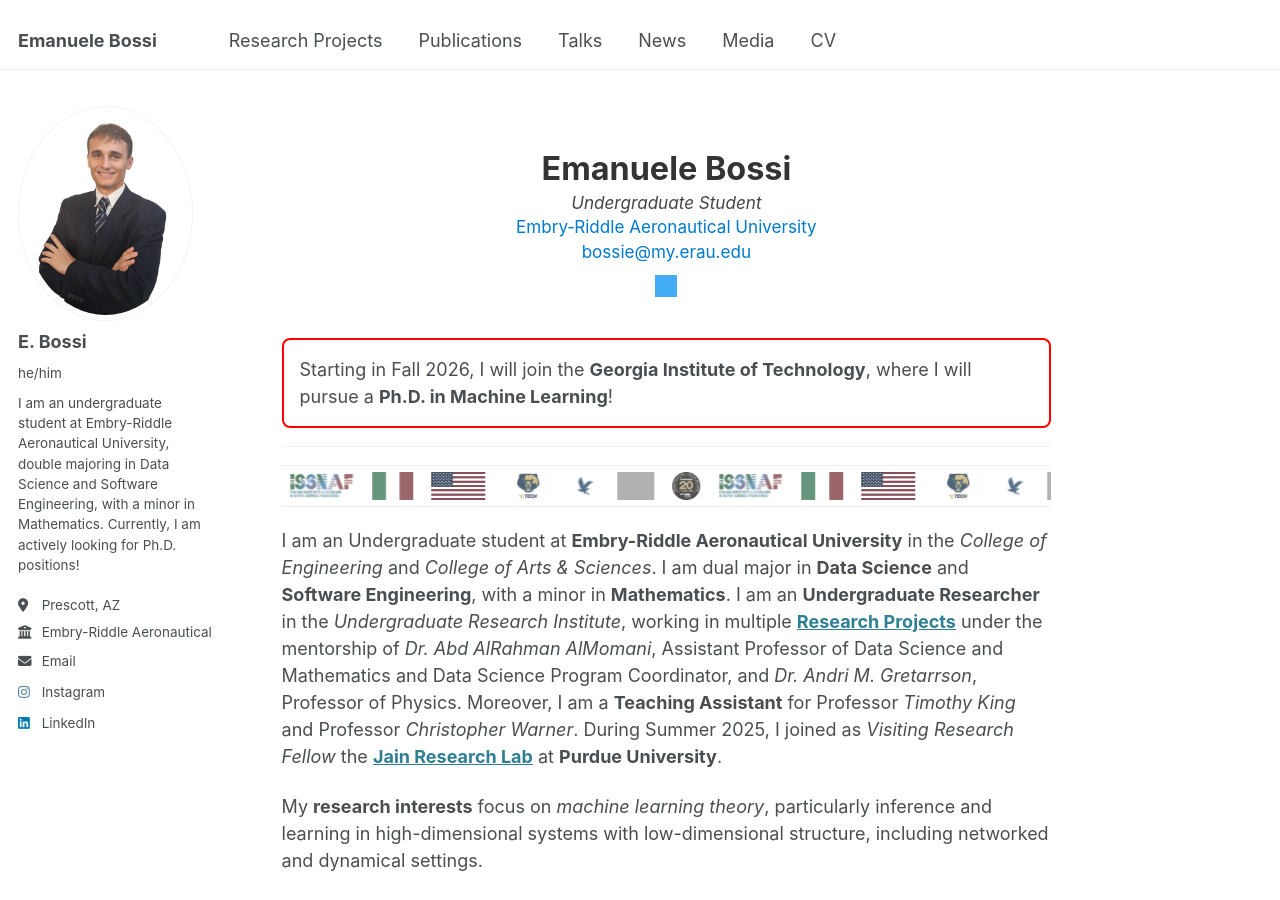
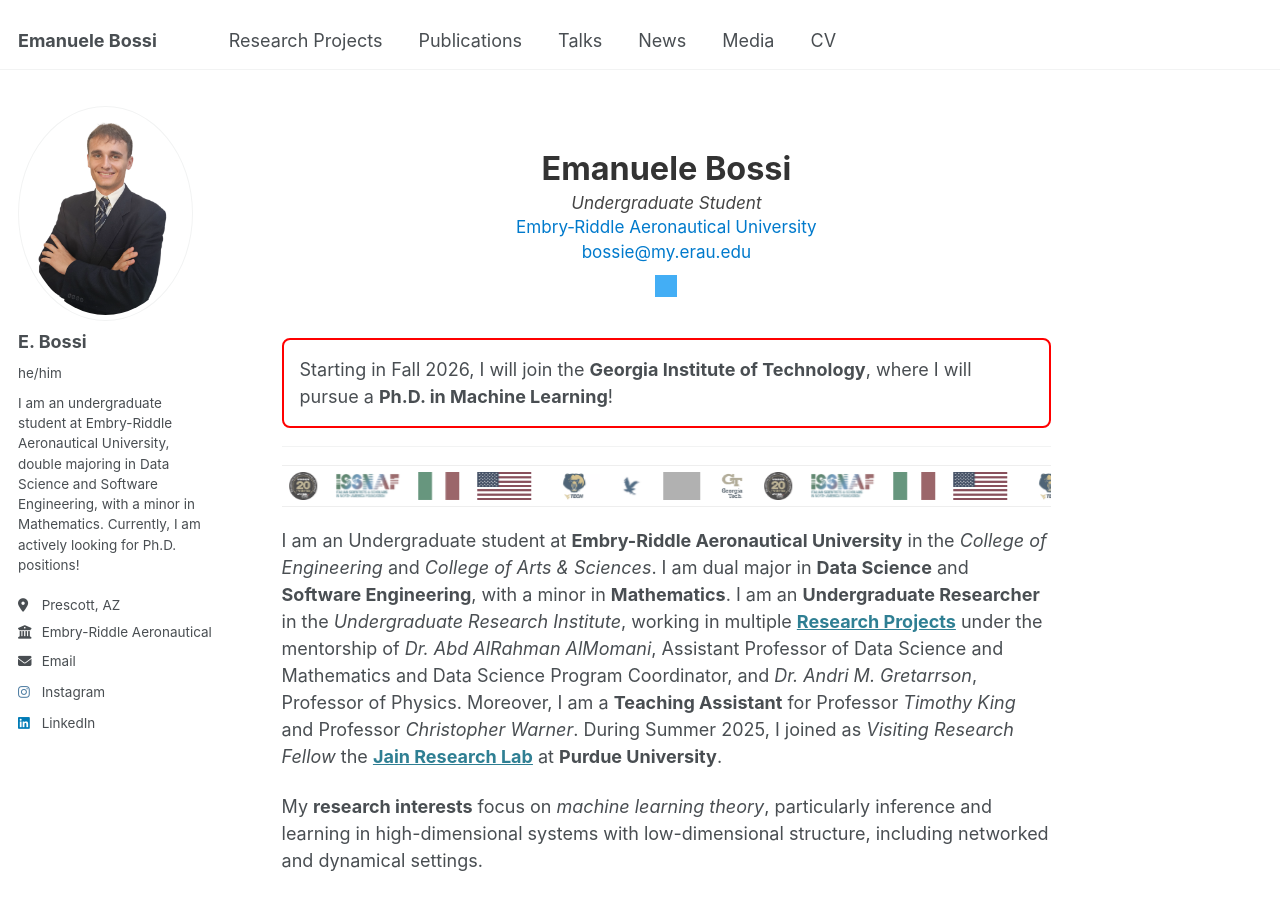
Before and after one commit to bossiemanuele/bossiemanuele.github.io, a Jekyll site: the page built from _pages/about.md, in a window 1280 px wide and 900 px high. Built offline with Jekyll 4.4.1, drawn with Linux system fonts in a browser that asks for light colours; grey boxes are pictures that could not be loaded.

Commit message:
Update about.md

```diff
--- a/_pages/about.md
+++ b/_pages/about.md
@@ -89,6 +89,7 @@
     <img src="/images/wvu_logo.webp" alt="WVU" />
     <img src="/images/erau_logo.png" alt="ERAU" />
     <img src="/images/purdue_logo.png" alt="Purdue" />
+    <img src="/images/georgia_tech_logo.png" alt="Georgia Tech" />
     <img src="/images/20TWENTIES_winner_badge.png" alt="20Twenties" />
     <img src="/images/issnaf_logo_2.png" alt="ISSNAF" />
     <img src="/images/italia_flag.webp" alt="Italy" />
@@ -97,6 +98,7 @@
     <img src="/images/wvu_logo.webp" alt="WVU" />
     <img src="/images/erau_logo.png" alt="ERAU" />
     <img src="/images/purdue_logo.png" alt="Purdue" />
+    <img src="/images/georgia_tech_logo.png" alt="Georgia Tech" />
     <img src="/images/20TWENTIES_winner_badge.png" alt="20Twenties" />
     <img src="/images/issnaf_logo_2.png" alt="ISSNAF" />
     <img src="/images/italia_flag.webp" alt="Italy" />
@@ -105,6 +107,7 @@
     <img src="/images/wvu_logo.webp" alt="WVU" />
     <img src="/images/erau_logo.png" alt="ERAU" />
     <img src="/images/purdue_logo.png" alt="Purdue" />
+    <img src="/images/georgia_tech_logo.png" alt="Georgia Tech" />
     <img src="/images/20TWENTIES_winner_badge.png" alt="20Twenties" />
     <img src="/images/issnaf_logo_2.png" alt="ISSNAF" />
     <img src="/images/italia_flag.webp" alt="Italy" />
```
